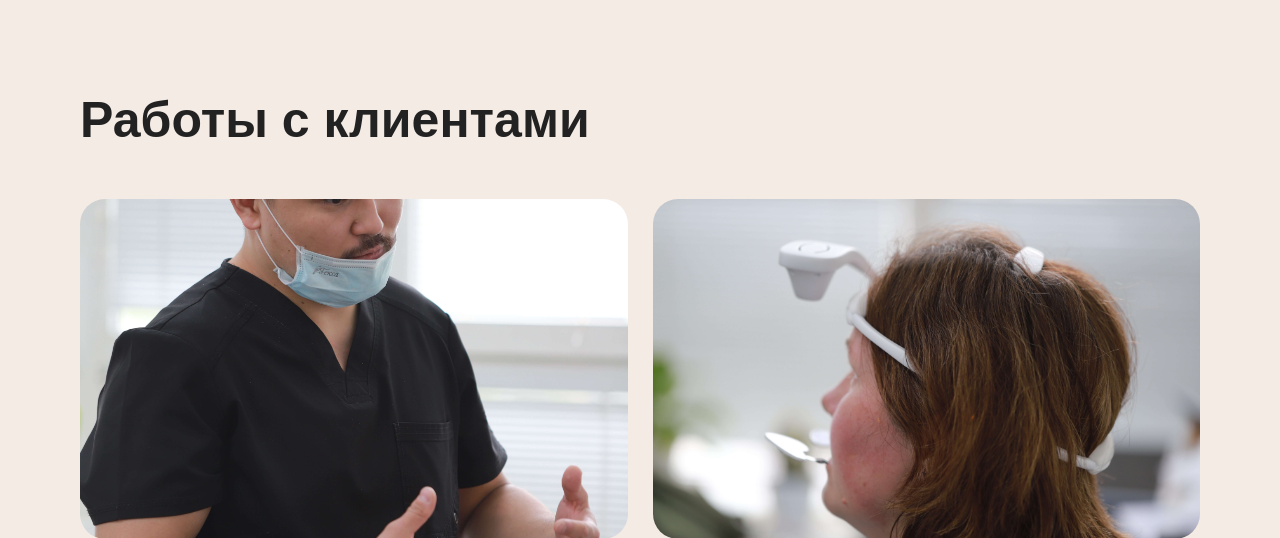
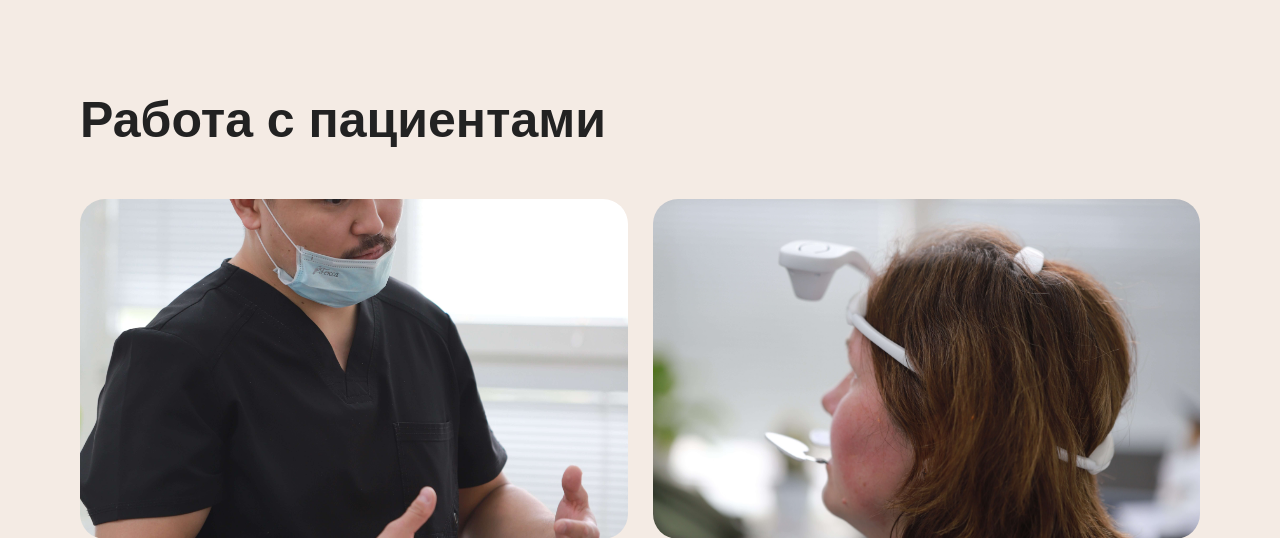
Before and after one commit to murasclinic/muras-clinic, a Flask app: page / in a window 1280 px wide. Shown: the part 3007-3545 px from the top of the page. Run offline with Flask 3, Linux system fonts and the light colour scheme.

Commit message:
Update index.html

```diff
--- a/muras-clinic/templates/index.html
+++ b/muras-clinic/templates/index.html
@@ -208,7 +208,7 @@ Muras Clinic
 
 <h2 class="section-title">
 
-Работы с клиентами
+Работа с пациентами
 
 </h2>
 
```
